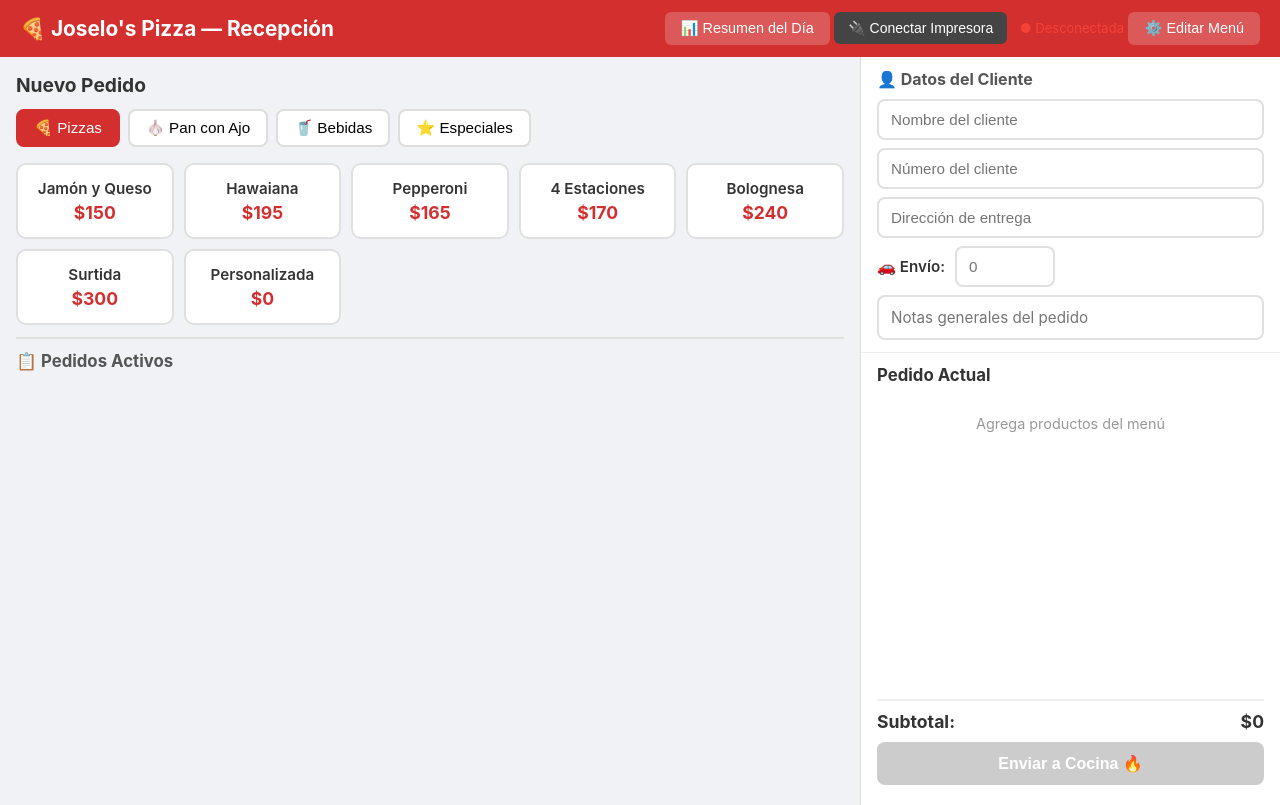
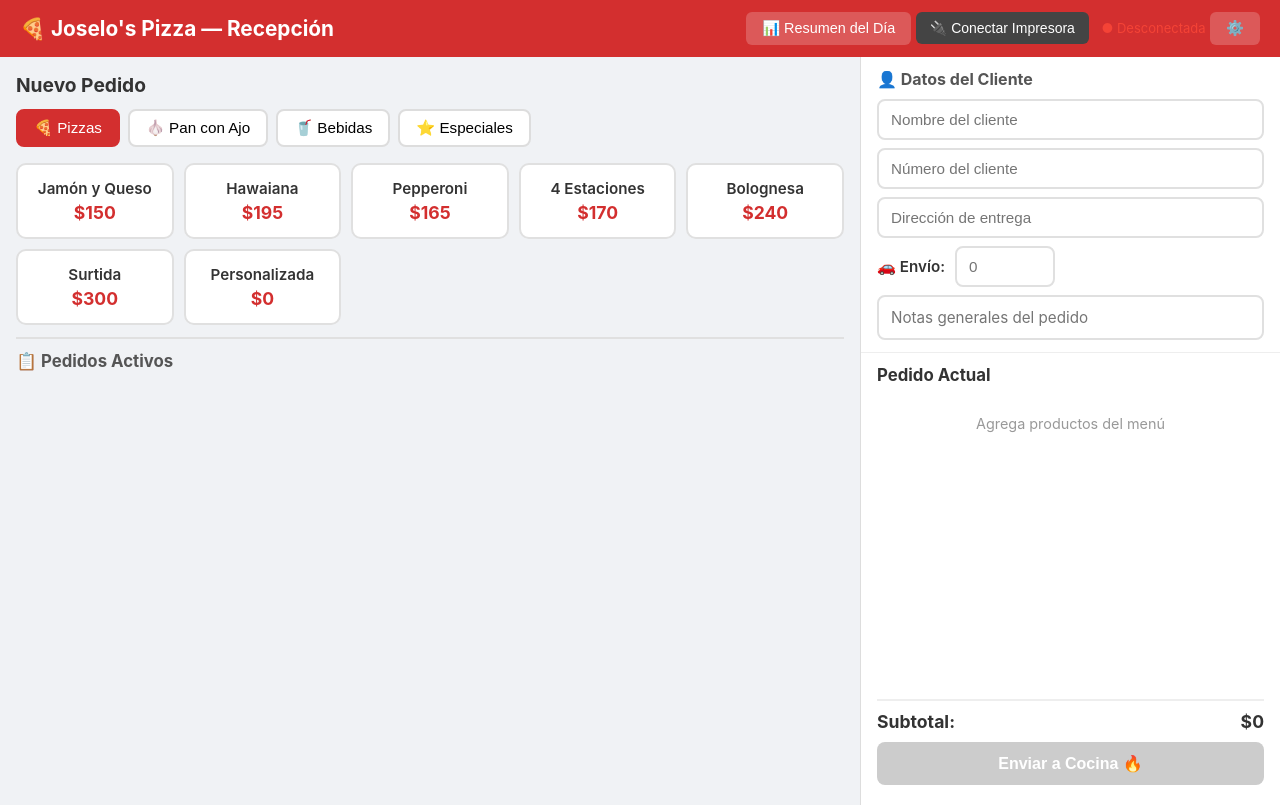
Before and after one commit to manduartp/pizzeria-system, a website: page public/receptionist/index.html in a window 1280 px wide. Drawn offline with nearby package versions, Linux system fonts and the light colour scheme; no server answers.

Commit message:
Remove label from admin button, keep only gear icon

```diff
--- a/public/receptionist/index.html
+++ b/public/receptionist/index.html
@@ -15,7 +15,7 @@
       <button id="btn-summary" class="btn-header">📊 Resumen del Día</button>
       <button id="btn-connect-printer" class="btn-printer">🔌 Conectar Impresora</button>
       <span id="printer-status" class="printer-status disconnected">● Desconectada</span>
-      <button id="btn-admin" class="btn-header">⚙️ Editar Menú</button>
+      <button id="btn-admin" class="btn-header" title="Editar Menú">⚙️</button>
     </div>
   </header>
 
```
